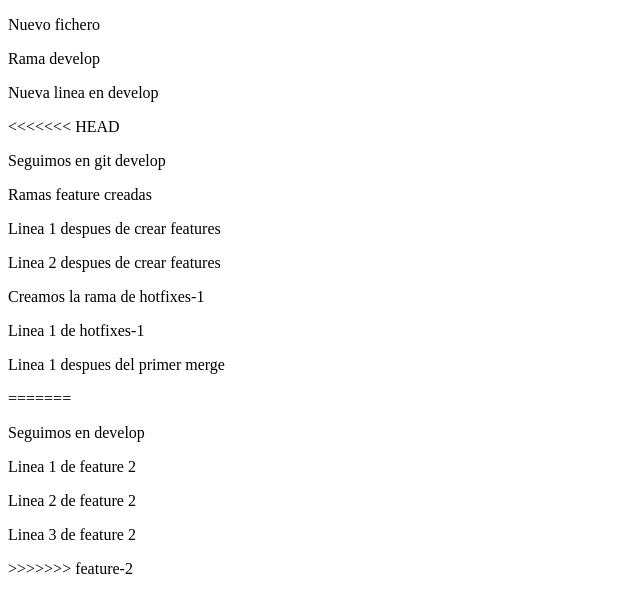
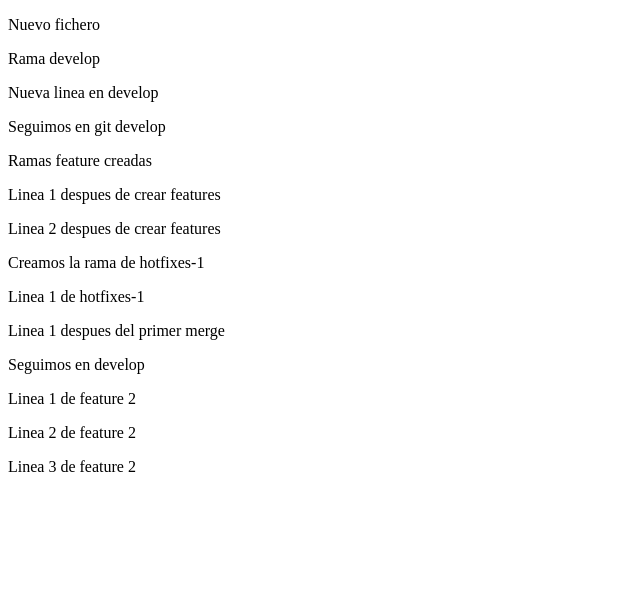
Before and after one commit to igarciacob/TareaUT1, a plain HTML site: page index.html in a window 1280 px wide. Shown: the whole page, without its empty margins (0-640 px from the left). Drawn offline with Linux system fonts and the light colour scheme.

Commit message:
cambios del merge con feature-2

```diff
--- a/index.html
+++ b/index.html
@@ -9,7 +9,6 @@
     <p>Nuevo fichero</p>
     <p>Rama develop</p>
     <p>Nueva linea en develop</p>
-<<<<<<< HEAD
     <p>Seguimos en git develop</p>
     <p>Ramas feature creadas</p>
     <p>Linea 1 despues de crear features</p>
@@ -17,12 +16,10 @@
     <p>Creamos la rama de hotfixes-1</p>
     <p>Linea 1 de hotfixes-1</p>
     <p>Linea 1 despues del primer merge</p>
-=======
     <p>Seguimos en develop</p>
     <p>Linea 1 de feature 2</p>
     <p>Linea 2 de feature 2</p>
     <p>Linea 3 de feature 2</p>
 
->>>>>>> feature-2
 </body>
 </html>
```
